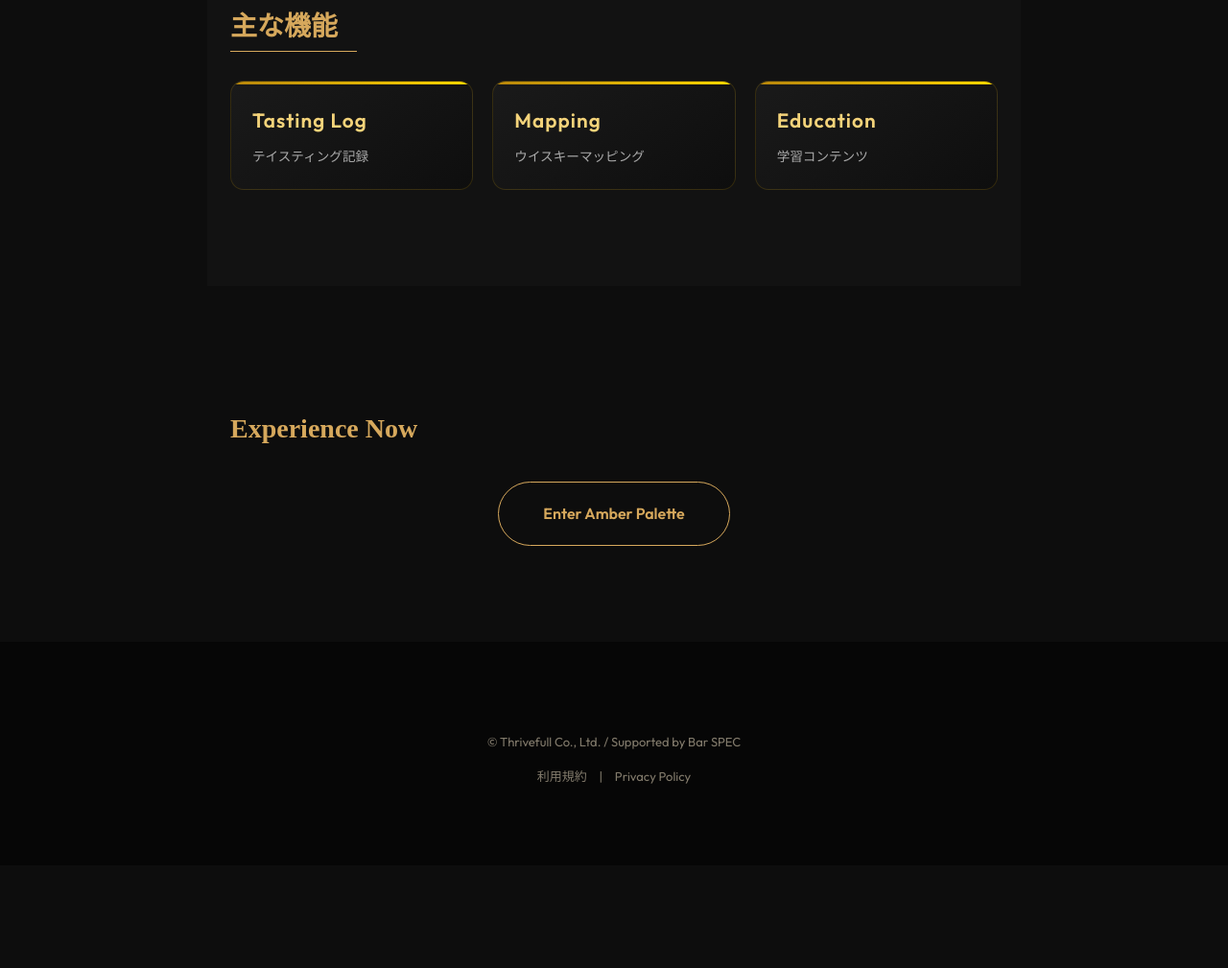
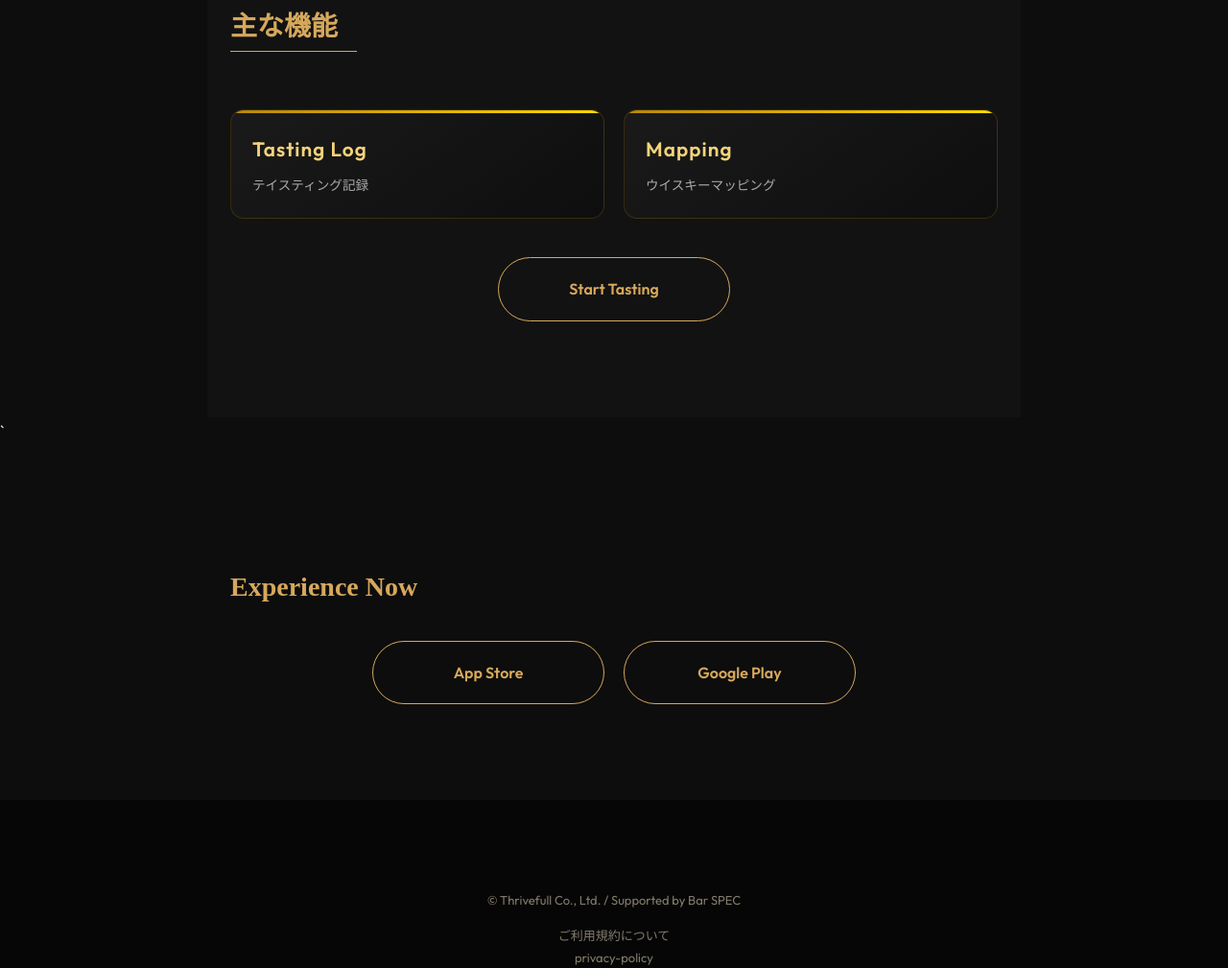
Before and after one commit to barspec884-cmyk/amberpalette-site, a plain HTML site: page index.html in a window 1280 px wide. Shown: the part 1077-2086 px from the top of the page at 96% size. Before the commit the page ends 1979 px from the top, so only its background shows below. Drawn offline with Linux system fonts and the light colour scheme.

Commit message:
Add files via upload

```diff
--- a/index.html
+++ b/index.html
@@ -9,6 +9,12 @@
 <link href="https://fonts.googleapis.com/css2?family=Noto+Serif+JP:wght@400;700&family=Outfit:wght@300;400;600&display=swap" rel="stylesheet">
 
 <style>
+	.feature-list {
+  display: grid;
+  grid-template-columns: repeat(auto-fit, minmax(220px, 1fr));
+  gap: 20px;
+  margin-top: 30px;
+}
 
 .feature-card {
   background: linear-gradient(145deg, #1a1a1a, #0e0e0e);
@@ -42,11 +48,6 @@
   color: #aaa;
 }
 
-.feature-grid {
-  display: grid;
-  grid-template-columns: repeat(auto-fit, minmax(220px, 1fr));
-  gap: 20px;
-}
 
 :root {
     --primary-gold: #d6a85c;
@@ -258,7 +259,7 @@ footer a {
 
 <header>
 <h1>Amber Palette</h1>
-<p class="tagline">「Whiskyを、主観から“共有知”へ。」</p>
+<p class="tagline">Whiskyを「記録」から「理解」へ。</p>
 </header>
 
 <section>
@@ -271,7 +272,6 @@ footer a {
 <h2>主な機能</h2>
 
 <div class="feature-list">
-
     <a href="tasting-log.html" class="feature-card">
       <span class="feature-title">Tasting Log</span>
       <span class="feature-sub">テイスティング記録</span>
@@ -281,43 +281,34 @@ footer a {
       <span class="feature-title">Mapping</span>
       <span class="feature-sub">ウイスキーマッピング</span>
     </a>
-
-  <a href="coming-soon.html" class="feature-card">
-    <span class="feature-title">Education</span>
-    <span class="feature-sub">学習コンテンツ</span>
+  </div> <div class="app-buttons" style="margin-top: 40px;">
+    <a href="https://tasting-archive-ci8g.vercel.app/" target="_blank">
+      Start Tasting
     </a>
-
   </div>
-
-</section>
+</section> `
 
 <section>
 <h2 style="text-align:center;border:none;">Experience Now</h2>
 
 <div class="app-buttons">
-<a href="https://entrance.amberpalette.jp/"
-   target="_blank"
-   rel="noopener">
-   Enter Amber Palette
-</a>
+<a href="coming-soon.html">App Store</a>
+<a href="coming-soon.html">Google Play</a>
 </div>
 </section>
 
-
 <footer>
 <p>© Thrivefull Co., Ltd. / Supported by Bar SPEC</p>
-  <a href="terms-of-service.html">利用規約</a> |
-  <a href="privacy-policy.html">Privacy Policy</a>
+<a href="terms-of-service.html">ご利用規約について　<br>
+<a href="privacy-policy.html">privacy-policy</a>
 </footer>
-
 
 <!-- Cookie -->
 <div id="cookie-banner" class="cookie-banner">
 <div class="cookie-inner">
 
 <div class="cookie-text">
-Amber Paletteでは、サービス品質向上および利用状況の分析のためにCookieを使用します。
-
+Amber Paletteでは体験向上のためCookieを使用します。
 <a href="privacy-policy.html">詳細</a>
 </div>
 
```
Lines whose indentation alone changed are shown as unchanged.
